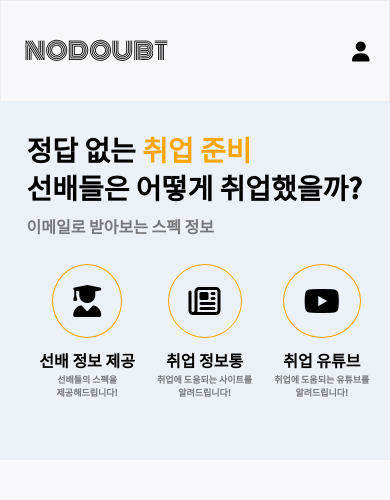
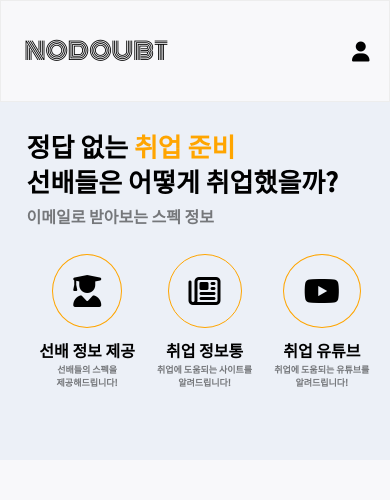
Before and after one commit to YoonHwe/nodoubt, a Django app: page / in a window 390 px wide. Shown: the top 500 px of the page. Run offline with Django 3.2, Linux system fonts and the light colour scheme; data that the repository does not hold is empty; some libraries are stand-ins or nearby versions.

Commit message:
css mobile ver. 수정

```diff
--- a/nodoubt/static/css/version5.css
+++ b/nodoubt/static/css/version5.css
@@ -111,7 +111,7 @@ a{
     width: 90%;
 }
 .content_first_left_exp h1{
-    font-size: 32px;
+    font-size: 30px;
 }
 .content_first_left_exp_first{
     display: flex;
--- a/nodoubt/static/css/version6.css
+++ b/nodoubt/static/css/version6.css
@@ -110,7 +110,7 @@ a{
     width: 90%;
 }
 .content_first_left_exp h1{
-    font-size: 28px;
+    font-size: 26px;
 }
 .content_first_left_exp_first{
     display: flex;
@@ -119,7 +119,7 @@ a{
     color: orange;
 }
 #content_first_left_exp_second{
-    font-size: 28px;
+    font-size: 26px;
     margin-top: -20px;
 }
 .content_first_left_exp h2{
--- a/nodoubt/static/css/version7.css
+++ b/nodoubt/static/css/version7.css
@@ -111,7 +111,7 @@ a{
     width: 90%;
 }
 .content_first_left_exp h1{
-    font-size: 22px;
+    font-size: 18px;
 }
 .content_first_left_exp_first{
     display: flex;
--- a/static/css/version5.css
+++ b/static/css/version5.css
@@ -111,7 +111,7 @@ a{
     width: 90%;
 }
 .content_first_left_exp h1{
-    font-size: 32px;
+    font-size: 30px;
 }
 .content_first_left_exp_first{
     display: flex;
--- a/static/css/version6.css
+++ b/static/css/version6.css
@@ -110,7 +110,7 @@ a{
     width: 90%;
 }
 .content_first_left_exp h1{
-    font-size: 28px;
+    font-size: 26px;
 }
 .content_first_left_exp_first{
     display: flex;
@@ -119,7 +119,7 @@ a{
     color: orange;
 }
 #content_first_left_exp_second{
-    font-size: 28px;
+    font-size: 26px;
     margin-top: -20px;
 }
 .content_first_left_exp h2{
--- a/static/css/version7.css
+++ b/static/css/version7.css
@@ -111,7 +111,7 @@ a{
     width: 90%;
 }
 .content_first_left_exp h1{
-    font-size: 22px;
+    font-size: 18px;
 }
 .content_first_left_exp_first{
     display: flex;
```
